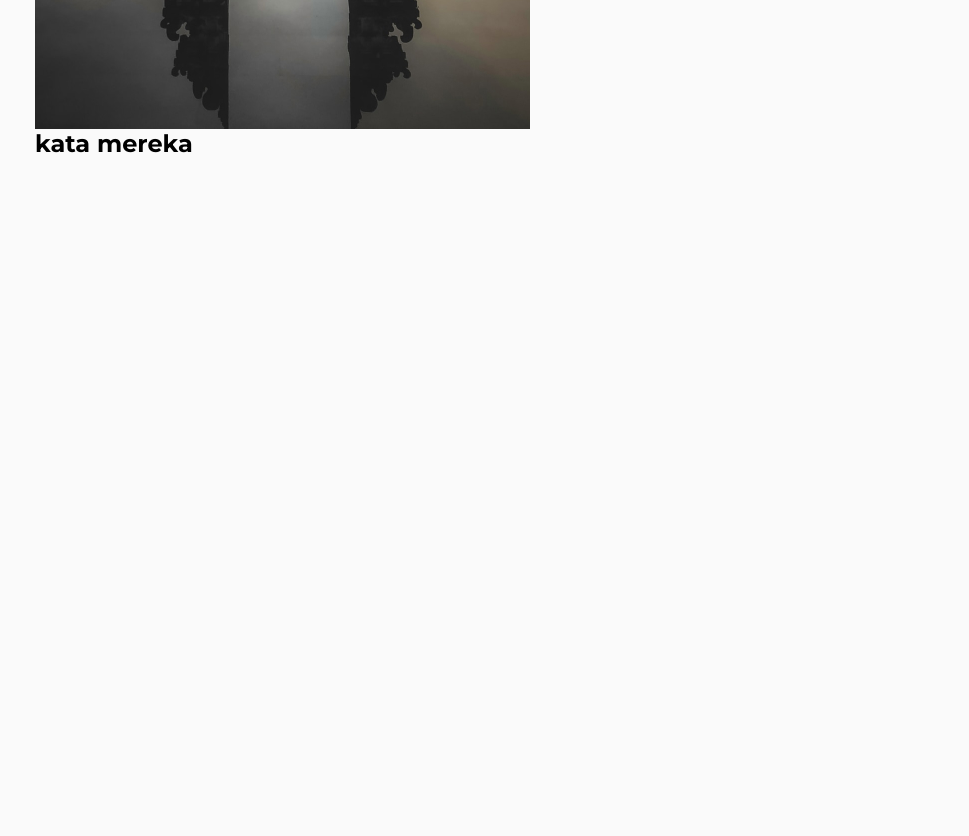
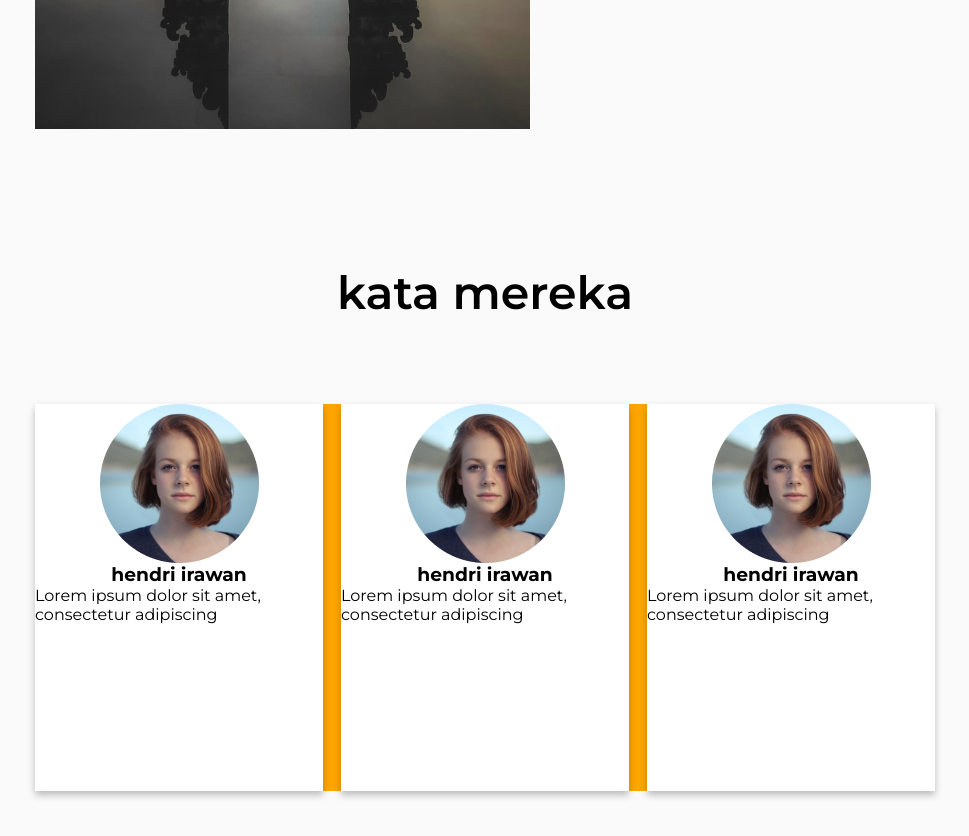
Before and after one commit to ChandraRaditya/goTravel-LandingPage, a plain HTML site: page index.html in a window 1280 px wide. Shown: the part 1680-2516 px from the top of the page, without its empty margins (155-1124 px from the left). Before the commit the page ends 2002 px from the top, so only its background shows below. Drawn offline with Linux system fonts and the light colour scheme.

Commit message:
adding testimonial content

```diff
--- a/index.html
+++ b/index.html
@@ -68,11 +68,25 @@
                     <button>Pilih destinasi Liburan kamu!</button>
                 </div>
             </section>
-            <section class="review-content">
+            <section class="testimoni-content">
                 <h2>kata mereka</h2>
-                <div class="reviw-card"></div>
-                <div class="reviw-card"></div>
-                <div class="reviw-card"></div>
+                <div class="testimoni-card-container">
+                    <div class="testimoni-card">
+                        <img src="images/Ellipse 4.jpg" alt="">
+                        <h3>hendri irawan</h3>
+                        <p>Lorem ipsum dolor sit amet, consectetur adipiscing</p>
+                    </div>
+                    <div class="testimoni-card">
+                        <img src="images/Ellipse 4.jpg" alt="">
+                        <h3>hendri irawan</h3>
+                        <p>Lorem ipsum dolor sit amet, consectetur adipiscing</p>
+                    </div>
+                    <div class="testimoni-card">
+                        <img src="images/Ellipse 4.jpg" alt="">
+                        <h3>hendri irawan</h3>
+                        <p>Lorem ipsum dolor sit amet, consectetur adipiscing</p>
+                    </div>
+                </div>
             </section>
         </div>
     </main>
--- a/style.scss
+++ b/style.scss
@@ -96,6 +96,7 @@ body {
                         height: 36.37px;
                         box-shadow: 0px 3.82892px 6.70061px rgba(0, 0, 0, 0.25);
                         border-radius: 5.74338px;
+                        border: none;
                     }
                 }
 
@@ -159,6 +160,7 @@ body {
         display: flex;
         flex-direction: row;
         justify-content: space-between;
+        margin-bottom: 136px;
 
         img {
             width: 495px
@@ -202,6 +204,46 @@ body {
                 color: white;
                 box-shadow: 0px 4px 7px rgba(0, 0, 0, 0.25);
                 border-radius: 6px;
+                border: none;
+            }
+        }
+    }
+
+    .testimoni-content {
+
+        h2 {
+            font-style: normal;
+            font-weight: 600;
+            font-size: 45.8482px;
+            line-height: 56px;
+            text-align: center;
+            color: #000000;
+            margin-bottom: 83px;
+        }
+
+        .testimoni-card-container {
+            display: flex;
+            flex-direction: row;
+            background-color: orange;
+
+            .testimoni-card {
+                width: 341px;
+                height: 387px;
+                background: #FFFFFF;
+                box-shadow: 0px 4px 7px rgba(0, 0, 0, 0.25);
+                margin-right: 18px;
+                display: flex;
+                flex-direction: column;
+                align-items: center;
+
+                img {
+                    width: 159px;
+                    height: 159px;
+                }
+
+                &:nth-last-child(1) {
+                    margin-right: 0;
+                }
             }
         }
     }
```
Also changed, not shown: images/Ellipse 4.jpg (added), style.css, 1 other file.
